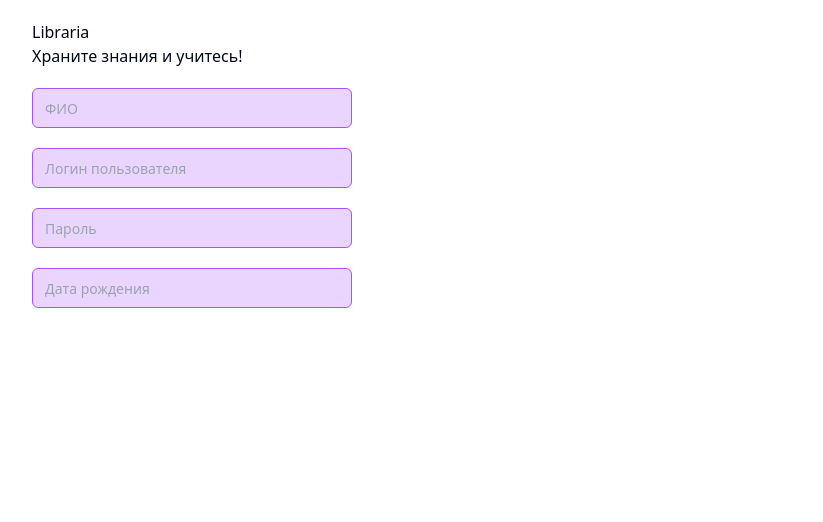
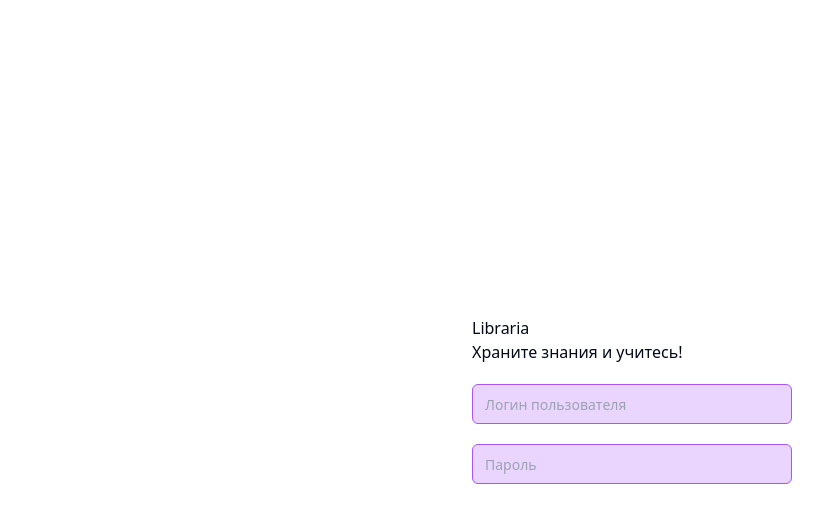
Before and after one commit to Knigor/march-hakaton-2024, a Vue app in the folder mart-hakaton-front/: page / in a window 1280 px wide. Shown: the top 522 px of the page, without its empty margins (8-831 px from the left). Built offline with nearby package versions, Linux system fonts and the light colour scheme.

Commit message:
fix centre

```diff
--- a/mart-hakaton-front/index.html
+++ b/mart-hakaton-front/index.html
@@ -1,13 +1,16 @@
 <!DOCTYPE html>
 <html lang="en">
+
 <head>
   <meta charset="UTF-8">
   <link rel="icon" href="/favicon.ico">
   <meta name="viewport" content="width=device-width, initial-scale=1.0">
   <title>Vite App</title>
 </head>
+
 <body>
   <div id="app"></div>
   <script type="module" src="/src/main.js"></script>
 </body>
+
 </html>
--- a/mart-hakaton-front/src/index.css
+++ b/mart-hakaton-front/src/index.css
@@ -4,6 +4,10 @@
 @tailwind utilities;
 
 /* eslint-enable */
+
+#app {
+  height: 100vh;
+}
 
 @layer base {
   :root {
--- a/mart-hakaton-front/src/views/AuthPage.vue
+++ b/mart-hakaton-front/src/views/AuthPage.vue
@@ -1,11 +1,13 @@
 <template>
-  <div class="px-10 py-5">
-    <p>Libraria</p>
-    <p>Храните знания и учитесь!</p>
-    <Input class="mt-5" placeholder="ФИО" />
-    <Input class="mt-5" placeholder="Логин пользователя" />
-    <Input class="mt-5" placeholder="Пароль" />
-    <Input class="mt-5" placeholder="Дата рождения" />
+  <div class="h-full flex flex-col justify-center">
+    <div class="flex flex-row justify-center">
+      <div class="">
+        <p>Libraria</p>
+        <p>Храните знания и учитесь!</p>
+        <Input class="mt-5" placeholder="Логин пользователя" />
+        <Input class="mt-5" placeholder="Пароль" />
+      </div>
+    </div>
   </div>
 </template>
 
```
Lines whose indentation alone changed are shown as unchanged.
